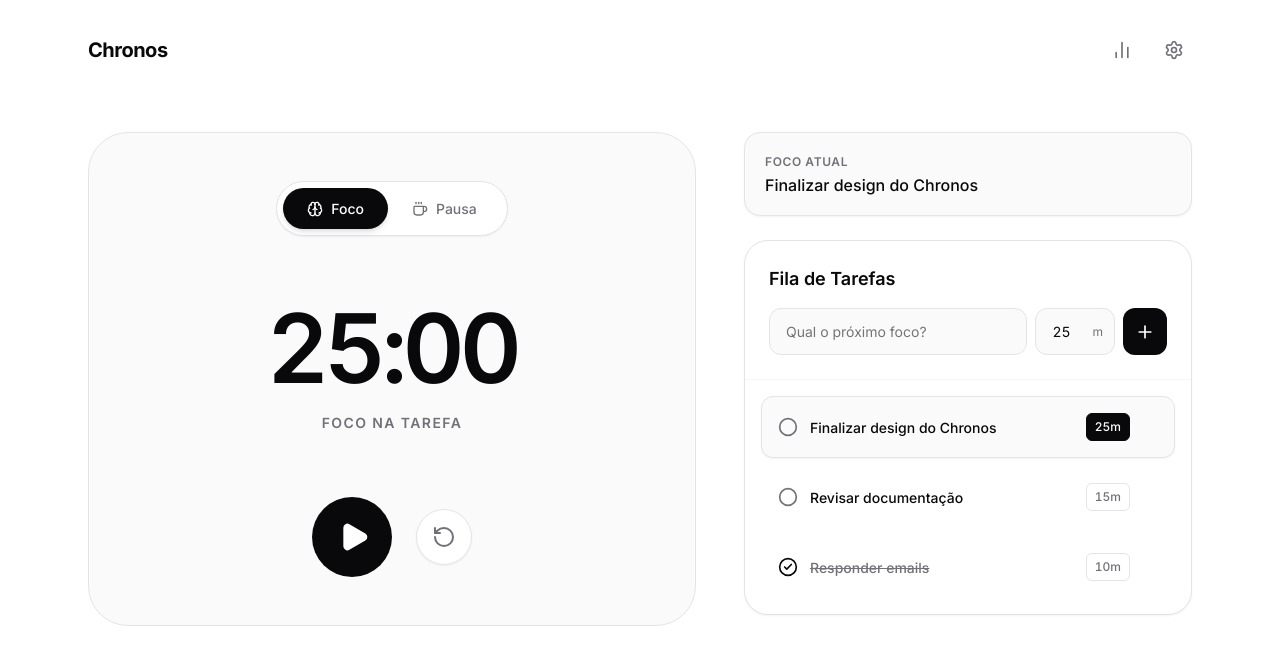
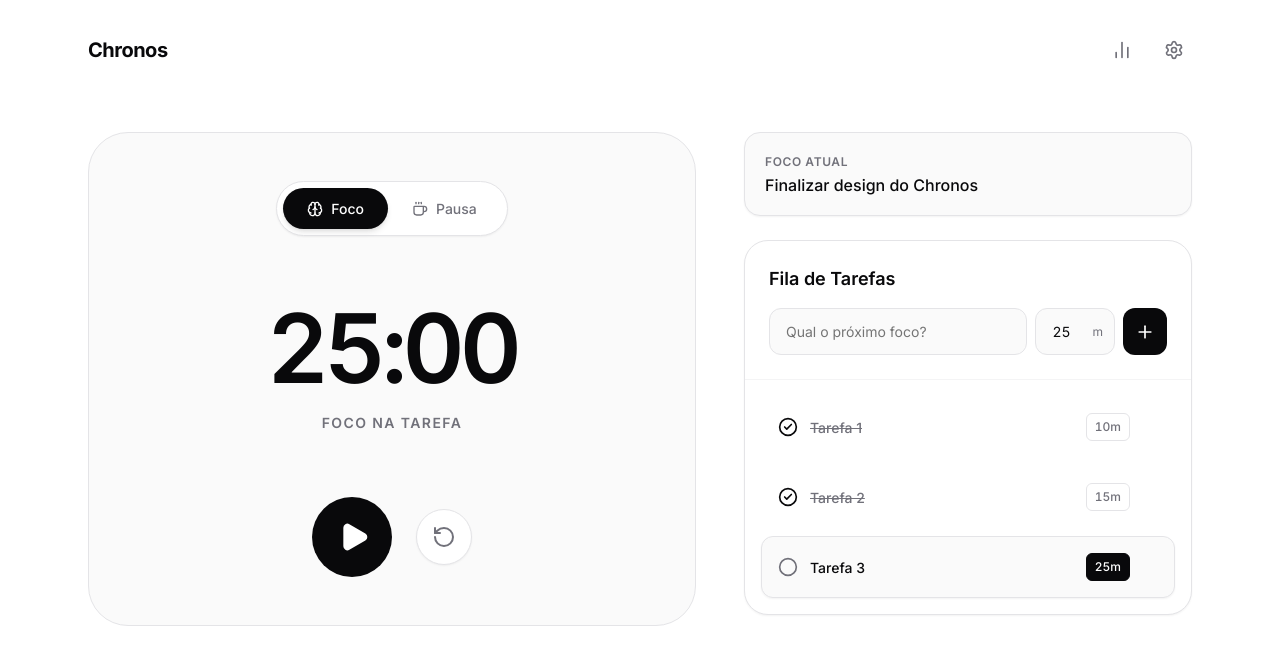
Before and after one commit to Jhnvida/chronos, a React (Vite) app: page / in a window 1280 px wide. Shown: the top 664 px of the page. Built offline with nearby package versions, Linux system fonts and the light colour scheme.

Commit message:
feat: implementa props no componente List para receber as tarefas

```diff
--- a/src/App.tsx
+++ b/src/App.tsx
@@ -3,14 +3,24 @@ import { Content } from "./components/Content";
 import { Timer } from "./components/Timer";
 import { List } from "./components/List";
 
+import { useState } from "react";
+import type { Task } from "./types/global";
+
 export function App() {
+    const testTasks: Task[] = [
+        { id: 1, title: "Tarefa 1", duration: 10, active: false, completed: true },
+        { id: 2, title: "Tarefa 2", duration: 15, active: false, completed: true },
+        { id: 3, title: "Tarefa 3", duration: 25, active: true, completed: false },
+    ];
+    const [tasks, setTasks] = useState<Task[]>(testTasks);
+
     return (
         <>
             <Navbar />
 
             <Content>
                 <Timer />
-                <List />
+                <List tasks={tasks} />
             </Content>
         </>
     );
--- a/src/components/List/index.tsx
+++ b/src/components/List/index.tsx
@@ -1,7 +1,9 @@
 import { Plus, Trash2, CheckCircle2, Circle } from "lucide-react";
 import styles from "./styles.module.css";
 
-export function List() {
+import type { ListProps } from "../../types/global";
+
+export function List({ tasks }: ListProps) {
     return (
         <section className={styles.container}>
             <div className={styles.activeBanner}>
@@ -30,53 +32,33 @@ export function List() {
                 </div>
 
                 <div className={styles.taskList}>
-                    <div className={`${styles.taskItem} ${styles.taskItemActive}`}>
+                    {tasks.map((task) => (
+                        <div key={task.id} className={`${styles.taskItem} ${task.active ? styles.taskItemActive : ""}`}>
                             <button type="button" className={styles.checkButton}>
+                                {task.completed ? (
+                                    <CheckCircle2 size={20} color="var(--primary)" />
+                                ) : (
                                     <Circle size={20} />
+                                )}
                             </button>
 
-                        <span className={styles.taskText}>Finalizar design do Chronos</span>
+                            <span className={`${styles.taskText} ${task.completed ? styles.taskTextCompleted : ""}`}>
+                                {task.title}
+                            </span>
 
                             <div className={styles.taskActions}>
-                            <span className={`${styles.taskDuration} ${styles.taskDurationActive}`}>25m</span>
+                                <span
+                                    className={`${styles.taskDuration} ${task.active ? styles.taskDurationActive : ""}`}
+                                >
+                                    {task.duration}m
+                                </span>
 
                                 <button type="button" className={styles.deleteButton}>
                                     <Trash2 size={16} />
                                 </button>
                             </div>
                         </div>
-
-                    <div className={styles.taskItem}>
-                        <button type="button" className={styles.checkButton}>
-                            <Circle size={20} />
-                        </button>
-
-                        <span className={styles.taskText}>Revisar documentação</span>
-
-                        <div className={styles.taskActions}>
-                            <span className={styles.taskDuration}>15m</span>
-
-                            <button type="button" className={styles.deleteButton}>
-                                <Trash2 size={16} />
-                            </button>
-                        </div>
-                    </div>
-
-                    <div className={styles.taskItem}>
-                        <button type="button" className={styles.checkButton}>
-                            <CheckCircle2 size={20} color="var(--primary)" />
-                        </button>
-
-                        <span className={`${styles.taskText} ${styles.taskTextCompleted}`}>Responder emails</span>
-
-                        <div className={styles.taskActions}>
-                            <span className={styles.taskDuration}>10m</span>
-
-                            <button type="button" className={styles.deleteButton}>
-                                <Trash2 size={16} />
-                            </button>
-                        </div>
-                    </div>
+                    ))}
                 </div>
             </div>
         </section>
--- a/src/components/List/styles.module.css
+++ b/src/components/List/styles.module.css
@@ -5,7 +5,6 @@
     gap: 1.5rem;
 
     width: 100%;
-    max-width: 28rem;
 }
 
 .activeBanner {
@@ -240,3 +239,9 @@
 .deleteButton:hover {
     color: var(--text);
 }
+
+@media (min-width: 1024px) {
+    .container {
+        max-width: 28rem;
+    }
+}
--- /dev/null
+++ b/src/types/global.tsx
@@ -0,0 +1,11 @@
+export type Task = {
+    id: number;
+    title: string;
+    duration: number;
+    active: boolean;
+    completed: boolean;
+};
+
+export type ListProps = {
+    tasks: Task[];
+};
```
Lines whose indentation alone changed are shown as unchanged.
